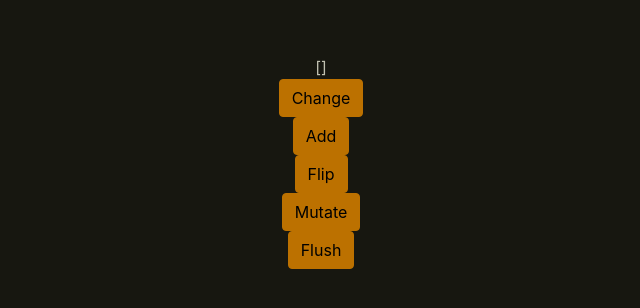
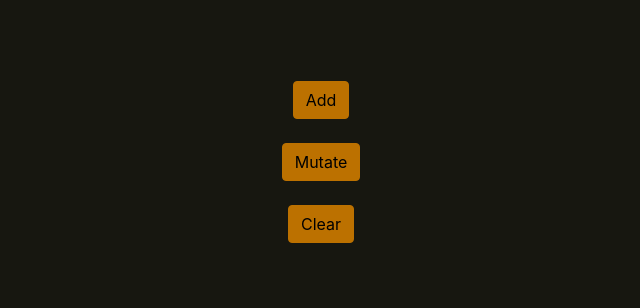
Before and after one commit to chrisvrose/bdrec, a Next.js app: page / in a window 1280 px wide. Shown: the part 238-546 px from the top of the page, without its empty margins (319-959 px from the left). Built offline with nearby package versions, Linux system fonts and the light colour scheme.

Commit message:
[add] item component

```diff
--- /dev/null
+++ b/components/ItemView.tsx
@@ -0,0 +1,6 @@
+import { FC } from "react";
+import { Item } from "../lib/Item";
+
+export const ItemView:FC<Item> = function({date,itemType,value,desc}){
+    return <div>{date.toString()} {itemType} {value} {desc}</div>
+}
--- a/lib/Item.ts
+++ b/lib/Item.ts
@@ -7,5 +7,5 @@ export enum ItemType {
 
 /** Item for IndexedDB */
 export class Item {
-    constructor(public itemType: ItemType, public  date: Date=new Date(), public desc:string=''){};
+    constructor(public itemType: ItemType, public  date: Date=new Date(),public value:number=0, public desc:string=''){};
 }
--- a/lib/idbWrapper.ts
+++ b/lib/idbWrapper.ts
@@ -1,6 +1,5 @@
 import { DBSchema, IDBPDatabase, IDBPObjectStore, openDB } from 'idb';
-import { Item, ItemType } from './Item';
-
+import { Item } from './Item';
 /**
  * Convenience wrapper type
  */
@@ -10,6 +9,7 @@ export interface ItemSchema extends DBSchema {
         value: Item;
     };
 }
+
 /**
  * IndexedDB Wrapper using Item
  */
@@ -111,7 +111,7 @@ export class IDBItemHandler {
         return items;
     }
 
-    static async flush() {
+    static async clear() {
         const db = await this.db;
         return db.clear('readings');
     }
--- a/lib/miscSwr.ts
+++ b/lib/miscSwr.ts
@@ -21,9 +21,7 @@ function keySplitter(x:string):[string,number,number?]{
  */
 export function useIDBFetcher(key:string,reverse:boolean=false,offset:number=0,length?:number,options?:Partial<{dedupingInterval:number,errorRetryCount:number,refreshInterval:number,refreshWhenHidden:boolean,revalidateOnFocus:boolean}>){
     const fetcher =  useSWR(keyMaker(key,reverse,offset,length),()=>{
-        console.log('Called mutation',key,reverse,offset,length)
         return IDBItemHandler.getFromOffset(offset,length,reverse);
-
     },options);
     return fetcher;
 }
--- a/next.config.js
+++ b/next.config.js
@@ -6,6 +6,6 @@ module.exports = withPWA({
     pwa: {
         dest: 'public',
         // disable if not production
-        disable: process.env.NODE_ENV !== 'production',
+        disable: process.env.NODE_ENV === 'development',
     },
 });
--- a/pages/index.tsx
+++ b/pages/index.tsx
@@ -1,17 +1,21 @@
 import type { NextPage } from 'next';
-import { useEffect, useState } from 'react';
+import { useState } from 'react';
 import { Header } from '../components/Header';
 import { IDBItemHandler } from '../lib/idbWrapper';
 import { Item } from '../lib/Item';
 import styles from '../styles/Home.module.scss';
-import useSWR from 'swr';
 import { Button } from 'react-bootstrap';
 import { useIDBFetcher } from '../lib/miscSwr';
+import { ItemView } from '../components/ItemView';
 const Home: NextPage = () => {
-    const [x,setX] = useState(2);
-    const [y,setY] = useState(false);
-    console.log('Rerender for x,y',x,y)
-    const { data, error, isValidating,mutate } = useIDBFetcher('getVal',y,undefined,undefined,{refreshInterval:2000})
+    const [x, setX] = useState(10);
+    const { data, error, mutate } = useIDBFetcher(
+        'getVal',
+        true,
+        undefined,
+        x,
+        { refreshInterval: 2000 }
+    );
 
     if (error) {
         return <div className={styles.container}>Error {error.toString()}</div>;
@@ -24,13 +28,38 @@ const Home: NextPage = () => {
         <>
             <Header title="Pain" />
             <div className={styles.container}>
-                {JSON.stringify(data)}
-                <Button onClick={(event)=>setX(2-x)}>Change</Button>
-                <Button onClick={(e)=>{IDBItemHandler.add(new Item(0));mutate(undefined,true)}}>Add</Button>
-                <Button onClick={(e)=>{setY(!y);mutate(undefined,true)}} >Flip</Button>
-                <Button onClick={(e)=>{mutate(undefined,true)}}>Mutate</Button>
-                <Button onClick={(e)=>{IDBItemHandler.flush()}}>Flush</Button>
+                {data.map((e) => (
+                    <ItemView key={JSON.stringify(e)} {...e} />
+                ))}
+                <br />
+                <Button
+                    onClick={(e) => {
+                        IDBItemHandler.add(new Item(0));
+                        mutate(undefined, true);
+                    }}
+                >
+                    Add
+                </Button>
+                <br />
 
+                <Button
+                    onClick={(e) => {
+                        mutate(undefined, true);
+                    }}
+                >
+                    Mutate
+                </Button>
+                <br />
+
+                <Button
+                    onClick={(e) => {
+                        IDBItemHandler.clear();
+                        mutate(undefined, true);
+                    }}
+                >
+                    Clear
+                </Button>
+                <br />
             </div>
         </>
     );
```
